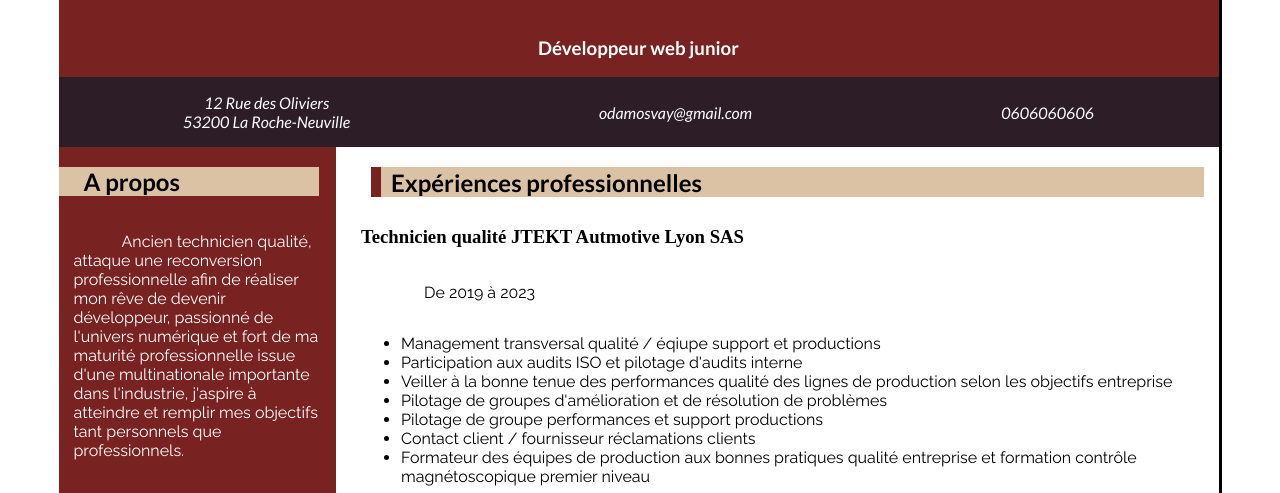
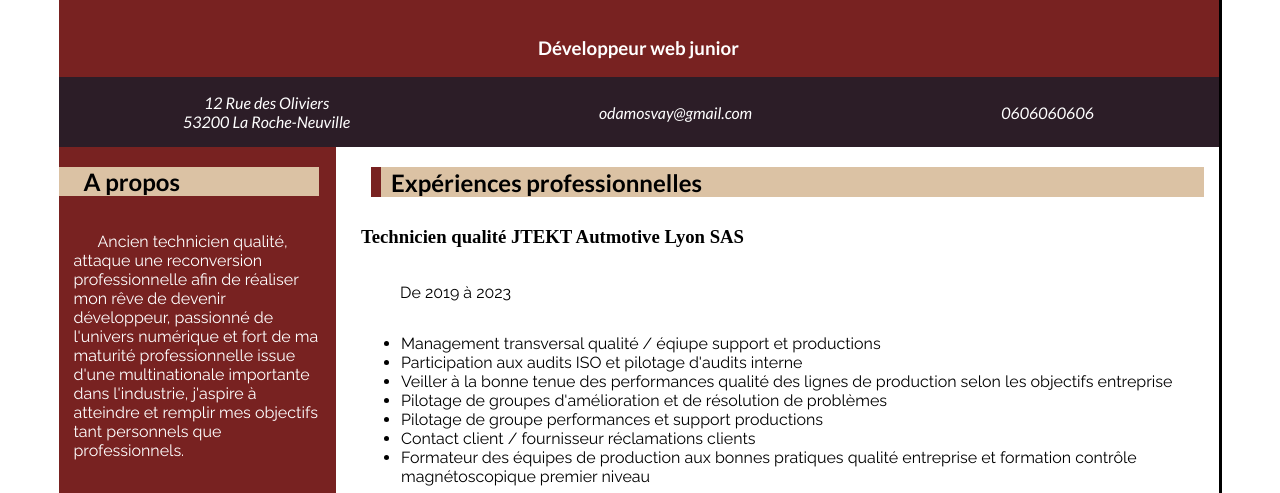
Before and after one commit to Odamus/Devoir-CEF-CV, a plain HTML site: page index.html in a window 1280 px wide. Shown: the part 304-797 px from the top of the page. Drawn offline with Linux system fonts and the light colour scheme.

```diff
--- a/assets/css/style.css
+++ b/assets/css/style.css
@@ -25,7 +25,7 @@
     font-family: "Raleway";
     padding-left: 15px;
     padding-right: 15px;
-    text-indent: 3em;
+    text-indent: 1.5em;
 }
 
 header {
```
